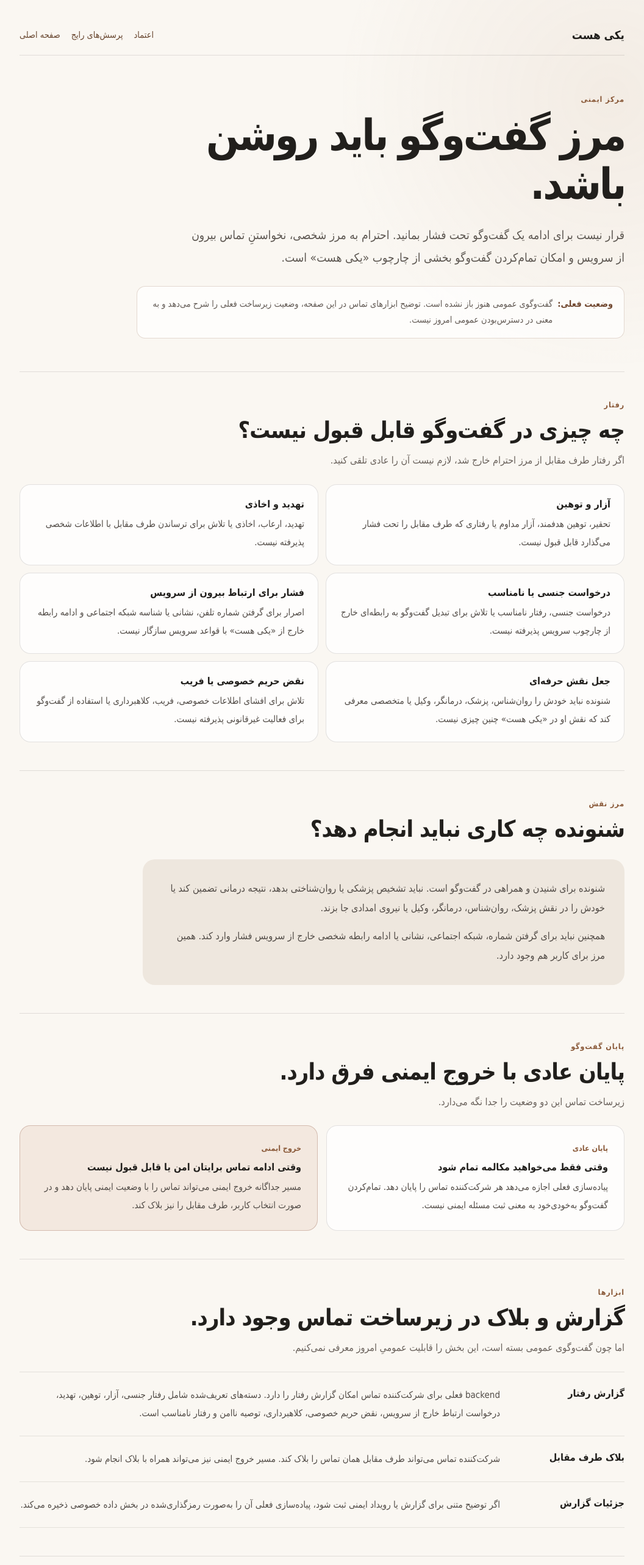
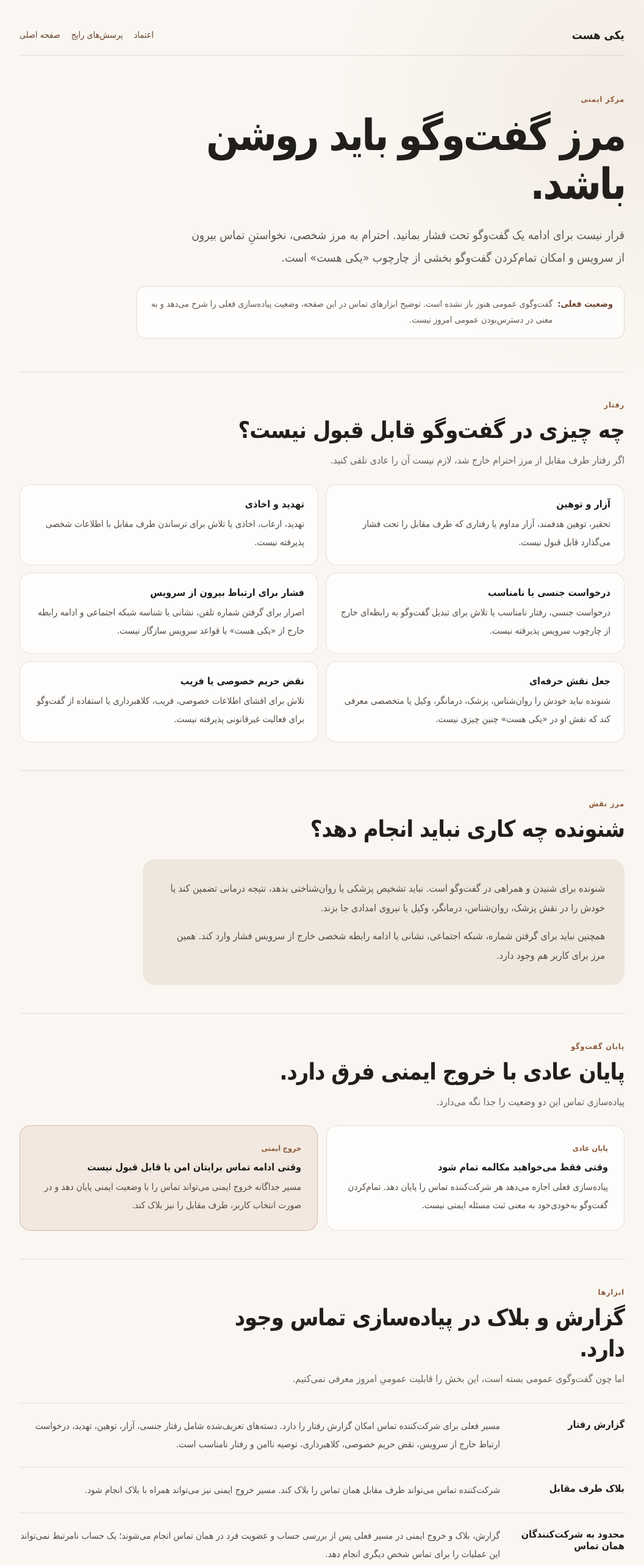
Before and after one commit to morfisam25-tech/YEKI-HAST, a Next.js app in the folder apps/web/: page /safety in a window 1280 px wide. Shown: the top 2566 px of the page at 61% size, without its empty margins (112-1168 px from the left). Built offline with nearby package versions, Linux system fonts and the light colour scheme.

Commit message:
Refine safety copy around implemented participant tools

```diff
--- a/apps/web/app/safety/page.tsx
+++ b/apps/web/app/safety/page.tsx
@@ -55,7 +55,7 @@ export default function SafetyPage() {
           </p>
           <div className={styles.publicStatus} role="note">
             <strong>وضعیت فعلی:</strong>
-            <span>گفت‌وگوی عمومی هنوز باز نشده است. توضیح ابزارهای تماس در این صفحه، وضعیت زیرساخت فعلی را شرح می‌دهد و به معنی در دسترس‌بودن عمومی امروز نیست.</span>
+            <span>گفت‌وگوی عمومی هنوز باز نشده است. توضیح ابزارهای تماس در این صفحه، وضعیت پیاده‌سازی فعلی را شرح می‌دهد و به معنی در دسترس‌بودن عمومی امروز نیست.</span>
           </div>
         </section>
 
@@ -94,7 +94,7 @@ export default function SafetyPage() {
           <div className={styles.sectionIntro}>
             <p className={styles.step}>پایان گفت‌وگو</p>
             <h2 id="ending-title">پایان عادی با خروج ایمنی فرق دارد.</h2>
-            <p>زیرساخت تماس این دو وضعیت را جدا نگه می‌دارد.</p>
+            <p>پیاده‌سازی تماس این دو وضعیت را جدا نگه می‌دارد.</p>
           </div>
           <div className={styles.endingGrid}>
             <article className={styles.endingCard}>
@@ -117,14 +117,14 @@ export default function SafetyPage() {
         <section className={styles.section} aria-labelledby="tools-title">
           <div className={styles.sectionIntro}>
             <p className={styles.step}>ابزارها</p>
-            <h2 id="tools-title">گزارش و بلاک در زیرساخت تماس وجود دارد.</h2>
+            <h2 id="tools-title">گزارش و بلاک در پیاده‌سازی تماس وجود دارد.</h2>
             <p>اما چون گفت‌وگوی عمومی بسته است، این بخش را قابلیت عمومیِ امروز معرفی نمی‌کنیم.</p>
           </div>
           <div className={styles.toolsList}>
             <div>
               <h3>گزارش رفتار</h3>
               <p>
-                backend فعلی برای شرکت‌کننده تماس امکان گزارش رفتار را دارد. دسته‌های تعریف‌شده شامل رفتار جنسی، آزار، توهین، تهدید، درخواست ارتباط خارج از سرویس، نقض حریم خصوصی، کلاهبرداری، توصیه ناامن و رفتار نامناسب است.
+                مسیر فعلی برای شرکت‌کننده تماس امکان گزارش رفتار را دارد. دسته‌های تعریف‌شده شامل رفتار جنسی، آزار، توهین، تهدید، درخواست ارتباط خارج از سرویس، نقض حریم خصوصی، کلاهبرداری، توصیه ناامن و رفتار نامناسب است.
               </p>
             </div>
             <div>
@@ -134,9 +134,9 @@ export default function SafetyPage() {
               </p>
             </div>
             <div>
-              <h3>جزئیات گزارش</h3>
+              <h3>محدود به شرکت‌کنندگان همان تماس</h3>
               <p>
-                اگر توضیح متنی برای گزارش یا رویداد ایمنی ثبت شود، پیاده‌سازی فعلی آن را به‌صورت رمزگذاری‌شده در بخش داده خصوصی ذخیره می‌کند.
+                گزارش، بلاک و خروج ایمنی در مسیر فعلی پس از بررسی حساب و عضویت فرد در همان تماس انجام می‌شوند؛ یک حساب نامرتبط نمی‌تواند این عملیات را برای تماس شخص دیگری انجام دهد.
               </p>
             </div>
           </div>
@@ -161,7 +161,7 @@ export default function SafetyPage() {
             اگر شما یا شخص دیگری در خطر فوری هستید، به‌جای منتظرماندن برای شنونده، از خدمات اضطراری معتبرِ محل خود یا یک فرد قابل اعتماد که می‌تواند همان لحظه کمک عملی کند استفاده کنید.
           </p>
           <p>
-            این صفحه شماره اضطراری واحدی پیشنهاد نمی‌کند، چون شماره‌ها و خدمات معتبر بسته به کشور و محل شما متفاوت‌اند.
+            این صفحه شماره اضطراری مشخصی را برای همه کاربران معتبر فرض نمی‌کند. خدمات و مسیرهای رسمی را بر اساس محل خودتان بررسی کنید.
           </p>
         </section>
 
```
